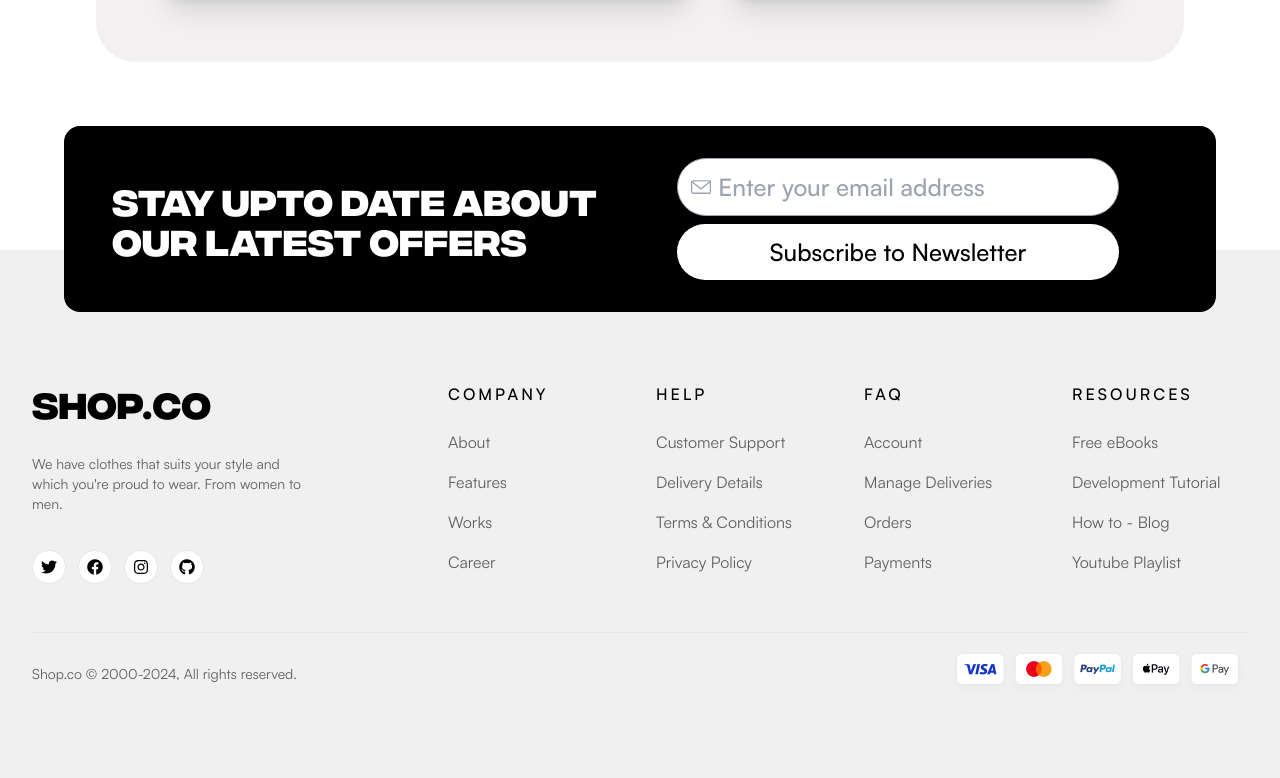
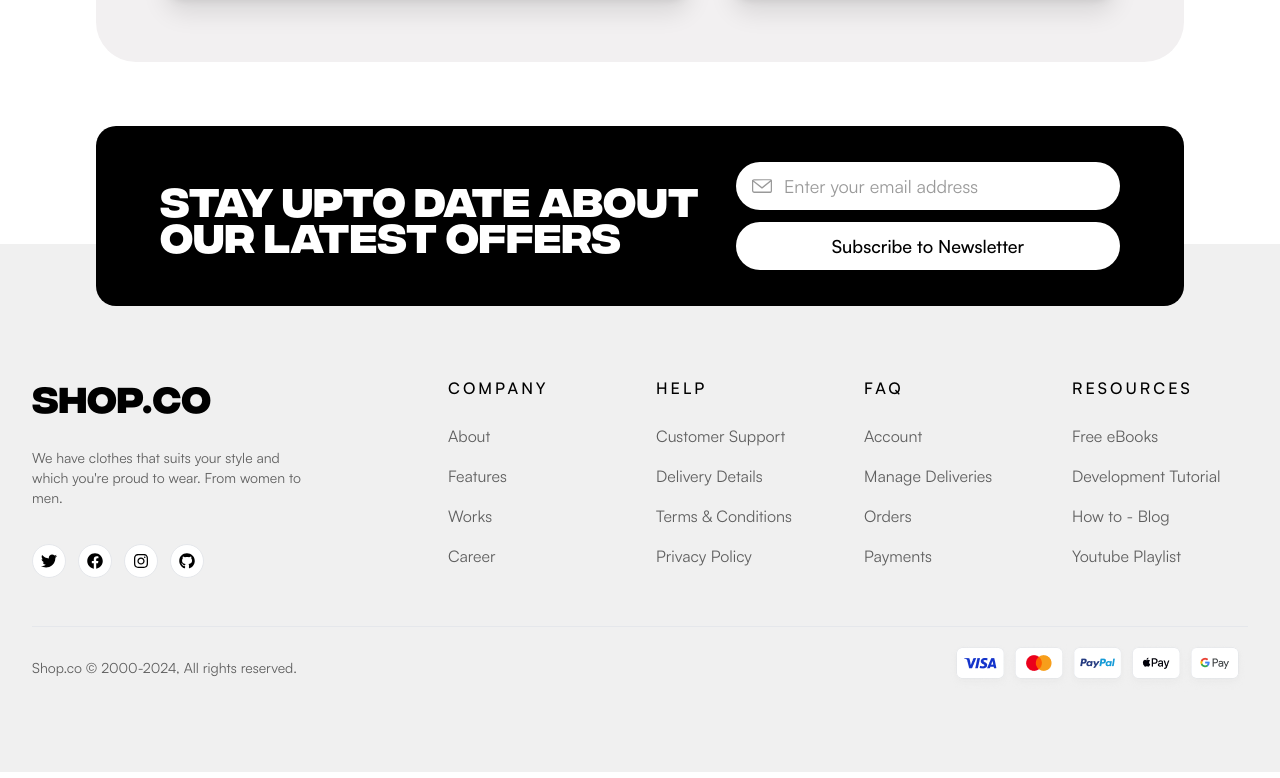
Before and after one commit to WebDev-MAP/E-Commerce, a React (Vite) app: page / in a window 1280 px wide. Shown: the part 2995-3773 px from the top of the page. Built offline with nearby package versions, Linux system fonts and the light colour scheme.

Commit message:
Refactor Newsletter component layout (#20)

```diff
--- a/src/components/Newsletter.jsx
+++ b/src/components/Newsletter.jsx
@@ -2,32 +2,32 @@ import { SlEnvolope } from 'react-icons/sl'
 
 const Newsletter = () => {
   return (
-    <div className="max-w-[1440px] mx-auto flex h-auto w-[90%] flex-col items-center lg:justify-between gap-5 rounded-2xl bg-black px-12 py-8 text-center text-white lg:flex-row">
-      <h1 className="text-center font-integral_cf text-xl font-bold lg:text-left lg:text-4xl w-full">
-        STAY UPTO DATE ABOUT <br /> OUR LATEST OFFERS
-      </h1>
+    <div className="mx-4 flex justify-center lg:mx-24">
+      <div className="flex w-[1289px] flex-col items-center rounded-[20px] bg-black px-6 lg:flex-row lg:justify-center lg:px-16">
+        <h1 className="my-8 w-full font-integral_cf text-3xl font-bold text-white lg:my-11 lg:w-auto xl:text-[40px]">
+          STAY UPTO DATE ABOUT OUR LATEST OFFERS
+        </h1>
 
-        <form className='w-full lg:w-[90%]'>
-          <div className="relative flex items-center  text-gray-400 focus-within:text-gray-600 lg:w-[90%]">
-            <SlEnvolope className="pointer-events-none absolute ml-3 h-7 w-6 pb-2" />
+        <form className="w-full lg:my-9 lg:flex lg:w-auto lg:flex-col lg:items-center">
+          <div className="relative mb-3 flex items-center lg:w-96">
+            <SlEnvolope className="pointer-events-none absolute ml-4 h-5 w-5 text-black text-opacity-40" />
 
             <input
               type="email"
               placeholder="Enter your email address"
-              className="lg:text-2xl text-xl font-satoshi_medium mb-2 w-full rounded-full border border-gray-400 py-2 lg:py-3 pl-10 pr-3 text-black"
+              className="h-11 w-full rounded-[62px] pl-12 font-satoshi_regular text-sm text-black placeholder-black placeholder-opacity-40 lg:h-12 lg:text-lg"
             />
           </div>
 
-          <div className='w-full lg:w-[90%]'>
+          <div className="lg:w-96">
             <button
-              type="submit"
-              className="lg:h-14 rounded-full bg-white px-5 py-2 text-black text-xl lg:text-2xl font-satoshi_medium hover:bg-blue-600 w-full lg:px-10"
+              className="mb-7 h-11 w-full rounded-[62px] bg-white font-satoshi_medium text-sm text-black lg:m-auto lg:h-12 lg:text-lg"
             >
               Subscribe to Newsletter
             </button>
           </div>
         </form>
-
+      </div>
     </div>
   )
 }
```
